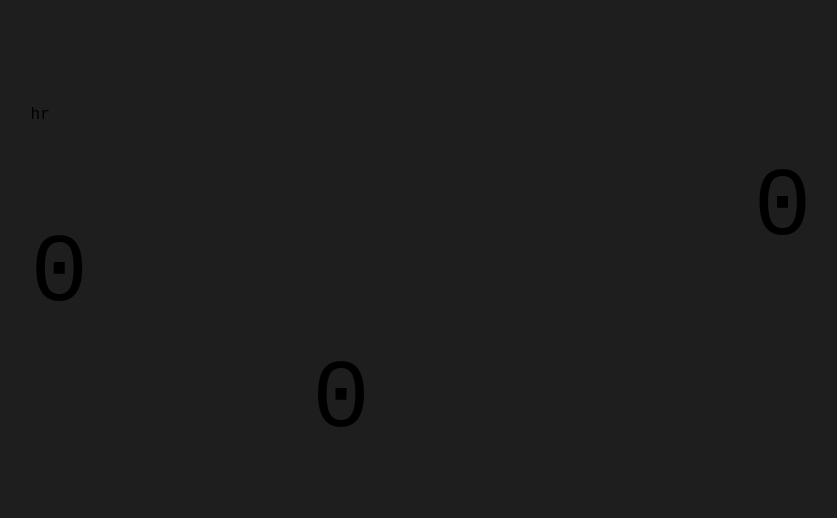
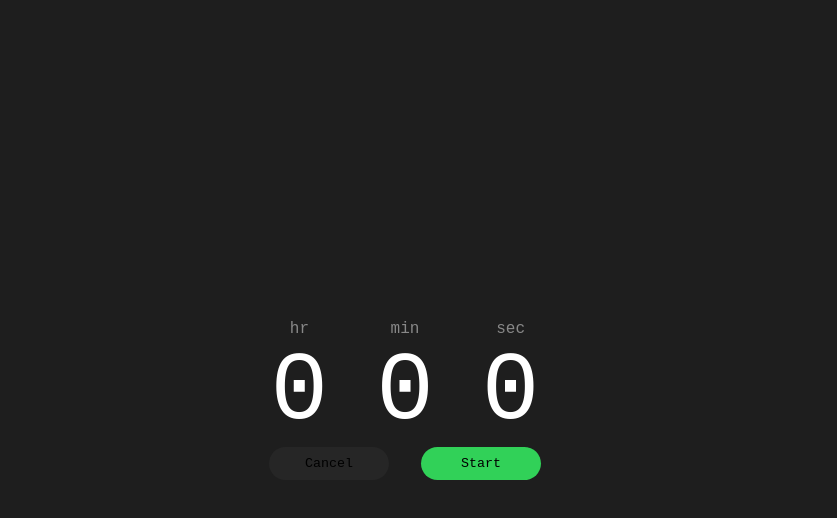
Before and after one commit to Adam-Etyang/Timer, a React (Vite) app: page / in a window 1280 px wide. Shown: the top 518 px of the page, without its empty margins (235-1072 px from the left). Built offline with nearby package versions, Linux system fonts and the light colour scheme.

Commit message:
Fixed some CSS classes

```diff
--- a/src/App.css
+++ b/src/App.css
@@ -1,5 +1,6 @@
 .container{
   display : flex;
+  flex-direction: column;
   justify-content : center;
   align-items: center;
   min-height : 100vh;
@@ -7,29 +8,66 @@
 }
 
 .time-container{
-  display : flex;
+   display: flex;
+   align-items: center;
+   gap: 3em;
 }
 
 .hour-container{
-  align-items:center;
-font-family: 'SF Mono', monospace;
-margin:2em;
+   display: flex;
+   flex-direction: column;
+   align-items: center;
+   font-family: 'SF Mono', monospace;
 }
-.seconds{font-size:6rem;
-padding-bottom:0;}
-.tag
-{}
+.label {
+   font-size: 1rem;
+   margin: 0;
+   color: #888;
+}
+
+.value {
+   font-size: 6rem;
+   margin: 0;
+   color: #fff;
+}
 
 .minuite-container{
-  font-family: 'SF Mono', monospace;
-  font-size : 6rem;
-  margin:2em;
-
+   display: flex;
+   flex-direction: column;
+   align-items: center;
+   font-family: 'SF Mono', monospace;
+   font-size: 6rem;
 }
 .seconds-container{
-font-family: 'SF Mono', monospace;
-font-size : 6rem;
-padding-left:2em;
+   display: flex;
+   flex-direction: column;
+   align-items: center;
+   font-family: 'SF Mono', monospace;
+   font-size: 6rem;
+}
+
+.buttons-container{
+  display: flex;
+  flex-direction: row;
+  align-items:center;
+  gap:2em;
 
 
 }
+.cancel-button{
+  width:9em;
+  height:2.5em;
+  border-radius:3em;
+  border:0;
+  font-family:'SF Mono', monospace;
+  background-color : #262626;
+}
+.start-button{
+  width:9em;
+  height:2.5em;
+  border:0;
+  border-radius: 3em;
+  font-family:'SF Mono', monospace;
+  background-color : #31D158;
+
+}
--- a/src/App.jsx
+++ b/src/App.jsx
@@ -7,26 +7,37 @@ export default function App() {
   const [hours, setHours] = useState(0);
 
   return (
+    <>
       <div className='container'>
         {/*setting time page*/}
         <div className='time-container'>
           <div className='hour-container'>
-          <span className='hr-tag'><p>hr</p></span>
-          <span className='seconds'><p>{seconds}</p></span>
+            <p className='label'>hr</p>
+            <p className='value'>{hours}</p>
           </div>
           <div className='minuite-container'>
-          <span className='time'><p>{minuites}</p></span>
+            <p className='label'>min</p>
+            <p className='value'>{minuites}</p>
           </div>
           <div className='seconds-container'>
-          <span><p className='time'>{hours}</p></span>
+            <p className='label'>sec</p>
+            <p className='value'>{seconds}</p>
           </div>
         </div>
         <div className='buttons-container'>
-        <div className='cancel-button'></div>
-        <div className='start-button'></div>
+          <div>
+            <button className='cancel-button'>Cancel</button>
+          </div>
+          <div>
+            <button className='start-button'>Start</button>
+
+          </div>
         </div>
 
+
       </div>
+    </>
+
   );
 
 
```
Lines whose indentation alone changed are shown as unchanged.
